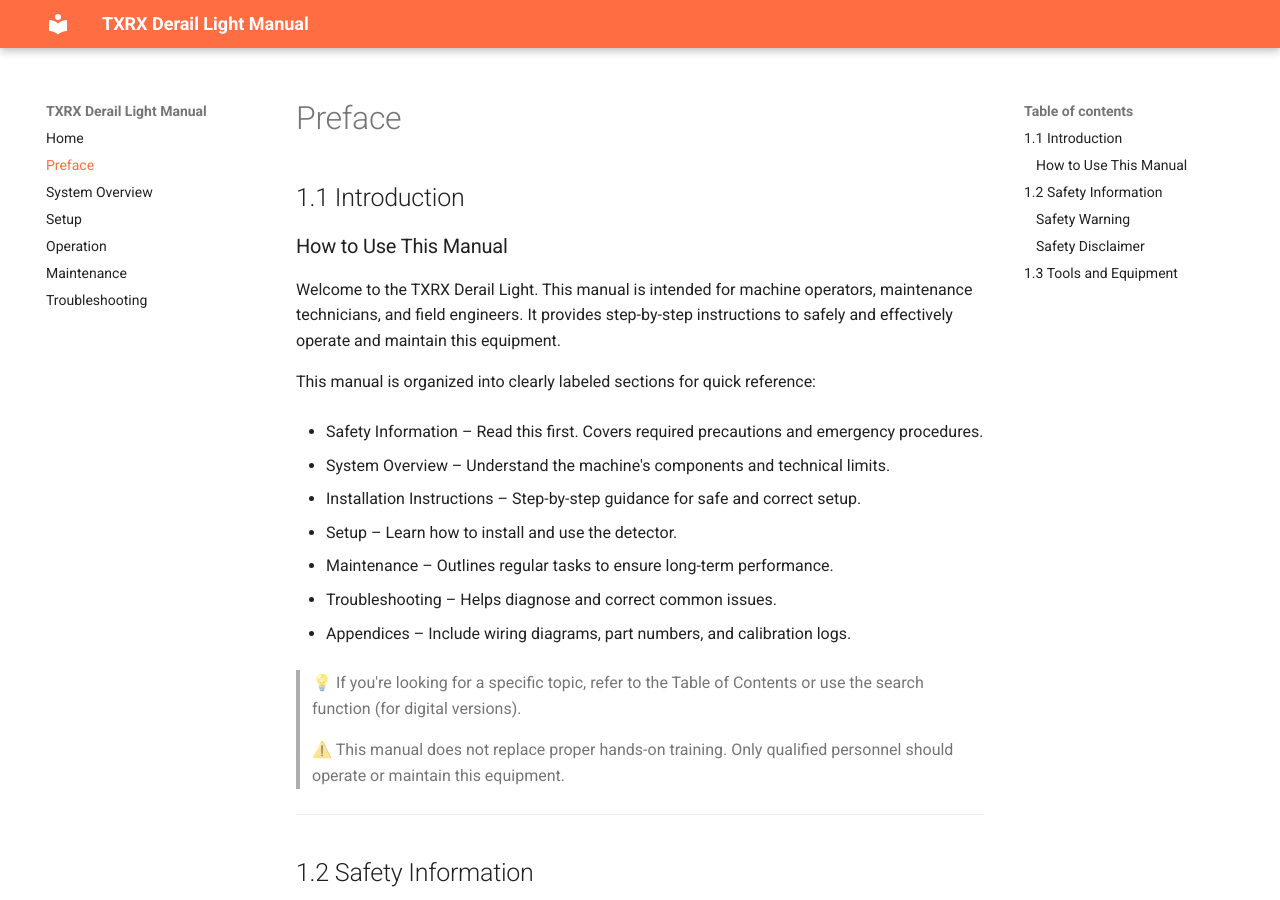
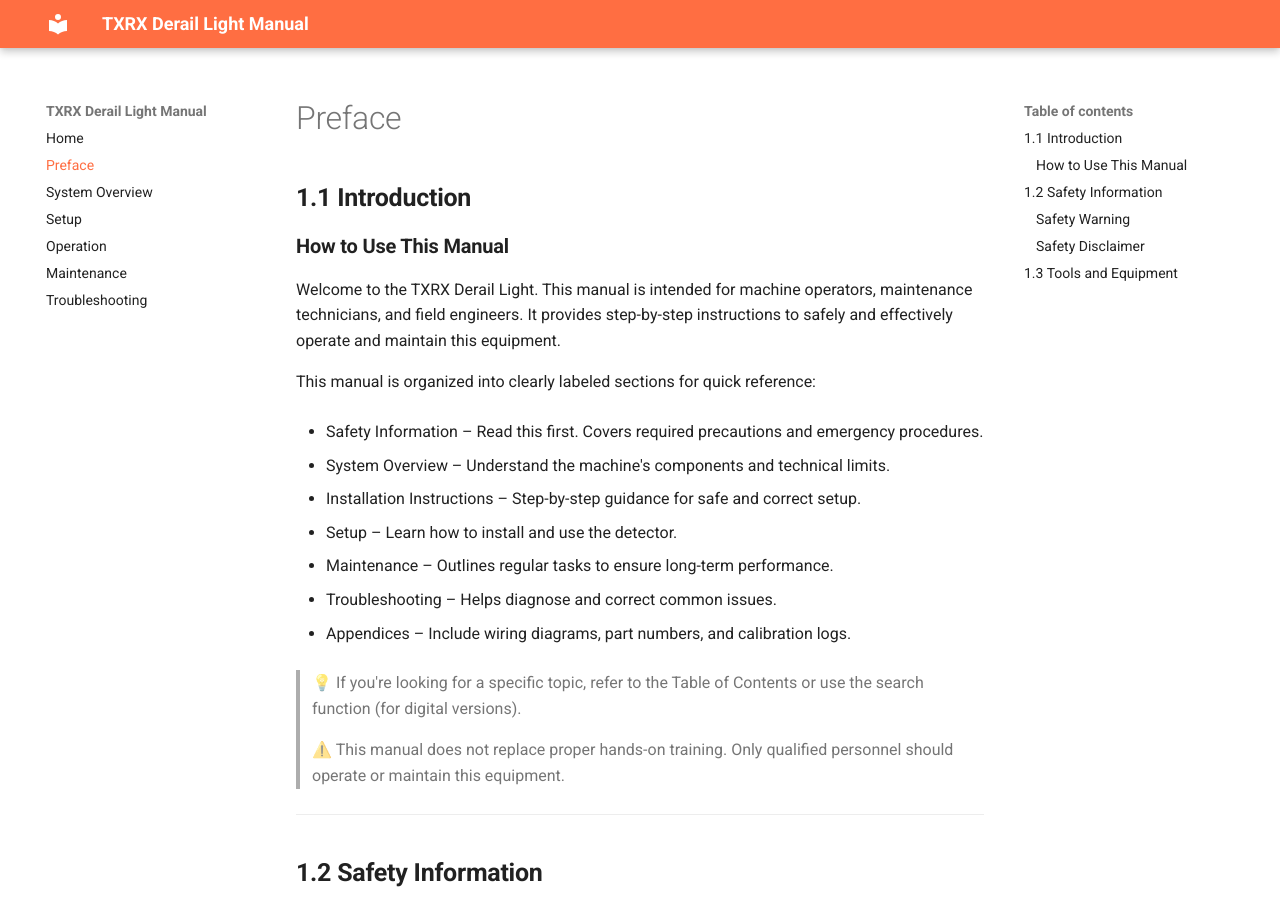
Before and after one commit to niell-ion/derail-docs, an MkDocs documentation site: the page built from docs/derail_preface.md, in a window 1280 px wide and 900 px high. Built offline with MkDocs 1.6.1 and Material for MkDocs 9.7.7, drawn with Linux system fonts in a browser that asks for light colours.

```diff
--- a/docs/derail_preface.md
+++ b/docs/derail_preface.md
@@ -1,6 +1,6 @@
-## 1.1 Introduction
+## **1.1 Introduction**
 
-### How to Use This Manual
+### **How to Use This Manual**
 
 Welcome to the TXRX Derail Light.
 This manual is intended for machine operators, maintenance technicians, and field engineers.
@@ -28,7 +28,7 @@ This manual is organized into clearly labeled sections for quick reference:
 
 ---
 
-## 1.2 Safety Information
+## **1.2 Safety Information**
 
 The safety instructions included at this point are general safety instructions.
 You will find particular safety instructions at the beginning of each chapter or at the appropriate point in the text.
@@ -41,7 +41,7 @@ You will find particular safety instructions at the beginning of each chapter or
 
 * Once accidents happen, they cannot be undone
 
-### Safety Warning
+### **Safety Warning**
 
 <span style="color:red;">IMPORTANT SAFETY INFORMATION – READ BEFORE OPERATING</span></span>
 
@@ -59,7 +59,7 @@ Failure to comply with the instructions and safety precautions in this manual ca
 
 > ⚠️ ANSI-rated Personal Protective Equipment (PPE) must be worn at all times, including safety glasses, gloves, hard hat, and protective footwear
 
-### Safety Disclaimer
+### **Safety Disclaimer**
 
 The manufacturer assumes no liability for damage or injury resulting from:
 
@@ -76,7 +76,7 @@ If there is any uncertainty regarding safe operation, contact the manufacturer o
 
 ---
 
-## 1.3 Tools and Equipment
+## **1.3 Tools and Equipment**
 * Multimeter
 * Adjustable Wrench
 * 1/8" Slotted Screwdriver
```
